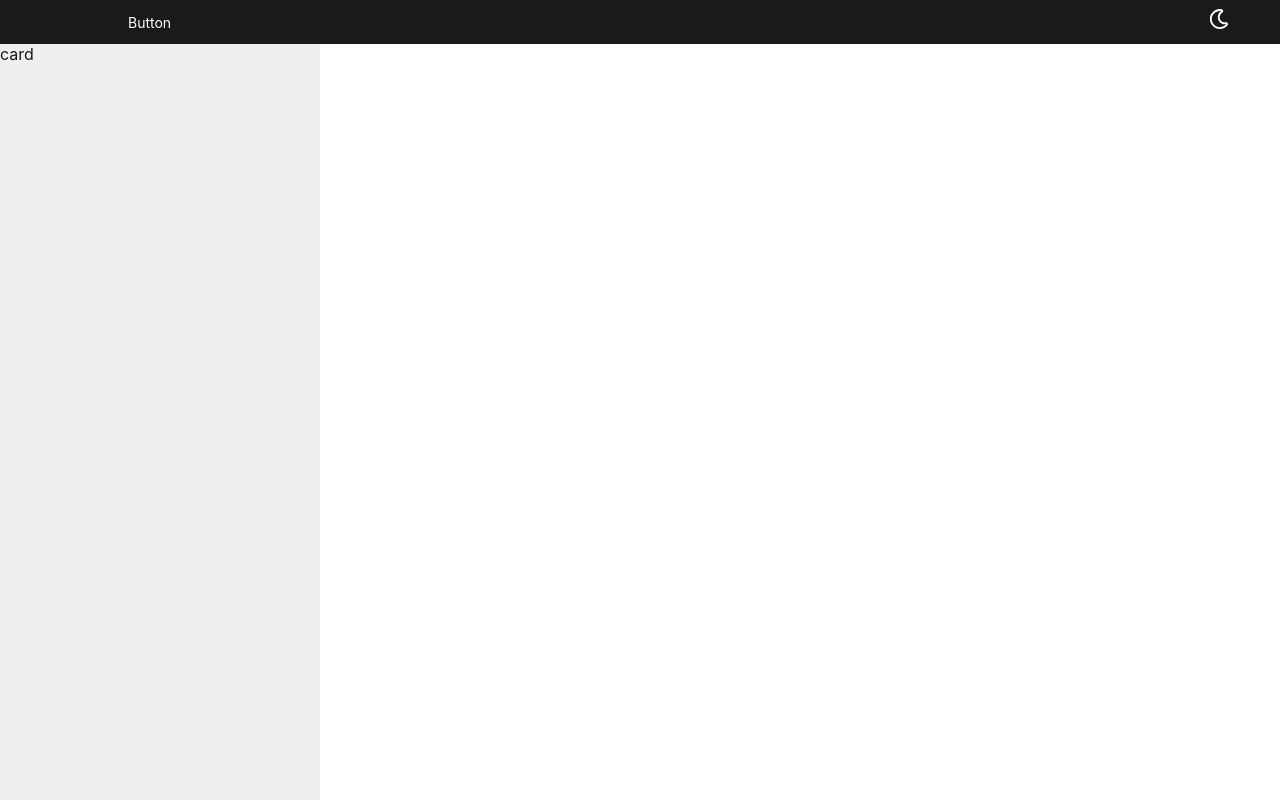
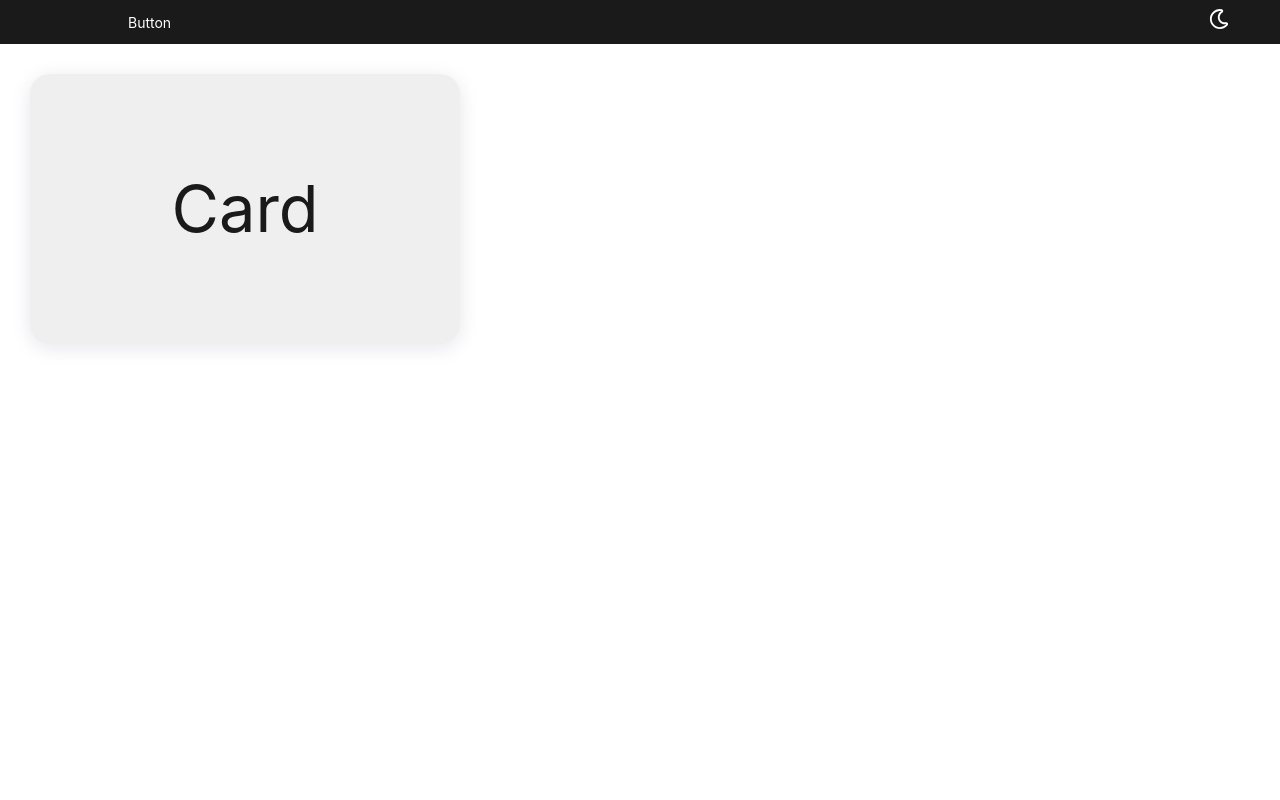
Before and after one commit to panjjIsArcher/DesignItems, a React (Vite) app: page / in a window 1280 px wide. Built offline with nearby package versions, Linux system fonts and the light colour scheme.

Commit message:
feat:router switch

```diff
--- a/src/assets/home.module.scss
+++ b/src/assets/home.module.scss
@@ -6,12 +6,36 @@
   .card-list {
     height: 100%;
     display: grid;
+    justify-content: space-between;
     grid-template-columns: repeat(auto-fill, 25%);
+    row-gap: 2.5%;
+    column-gap: 2.5%;
+    padding: 30px;
+    box-sizing: border-box;
+
     li {
       background-color: #efefef;
+      height: fit-content;
+      width: fit-content;
+      border-radius: 20px;
+      transition-property: transform; // 过渡效果
+      transition-duration: 0.5s;
 
       &:hover {
         cursor: pointer;
+        transform: translateY(-10px);
+      }
+
+      .card {
+        border-radius: inherit;
+        padding: 10px 15px;
+        width: 400px;
+        height: 250px;
+        box-shadow: 0px 4px 20px 0px rgba(0, 23, 77, 0.1);
+        font-size: 65px;
+        line-height: 250px;
+        text-align: center;
+        text-transform: capitalize; // 首字母大写
       }
     }
   }
--- a/src/assets/vari.scss
+++ b/src/assets/vari.scss
@@ -8,7 +8,7 @@
 [data-theme="dark"] {
   --main_color: rgb(38, 38, 38);
   --sub_color: rgb(255, 255, 255);
-  --text_color: rgb(26, 26, 26);
+  --text_color: rgb(255, 255, 255);
 }
 
 // 亮色主题(默认)
--- a/src/components/Card.tsx
+++ b/src/components/Card.tsx
@@ -1,5 +1,6 @@
+import HomeStyle from "../assets/home.module.scss";
 function Card() {
-  return <div>card</div>;
+  return <div className={HomeStyle.card}>card</div>;
 }
 
 export default Card;
--- a/src/view/home/home.tsx
+++ b/src/view/home/home.tsx
@@ -1,10 +1,15 @@
 import HomeStyle from "../../assets/home.module.scss";
 import Card from "../../components/Card";
+import { useNavigate } from "react-router-dom";
 function Home() {
+  const navigate = useNavigate();
+  const jump = (path: string): void => {
+    navigate(path, { state: 1 });
+  };
   return (
     <div className={HomeStyle.container}>
-      <ul className={HomeStyle['card-list']}>
-        <li>
+      <ul className={HomeStyle["card-list"]}>
+        <li onClick={() => jump("/card")}>
           <Card />
         </li>
       </ul>
--- a/src/view/index/index.tsx
+++ b/src/view/index/index.tsx
@@ -12,12 +12,6 @@ import {
 
 function Index() {
   const [theme, setTheme] = useState(getThemeMap());
-  console.log("theme", theme);
-
-  // // mounted
-  // useEffect(() => {
-
-  // }, []);
 
   const switchTheme = (isLight: boolean) => {
     setTheme(isLight ? THEME.DARK : THEME.LIGHT);
```
